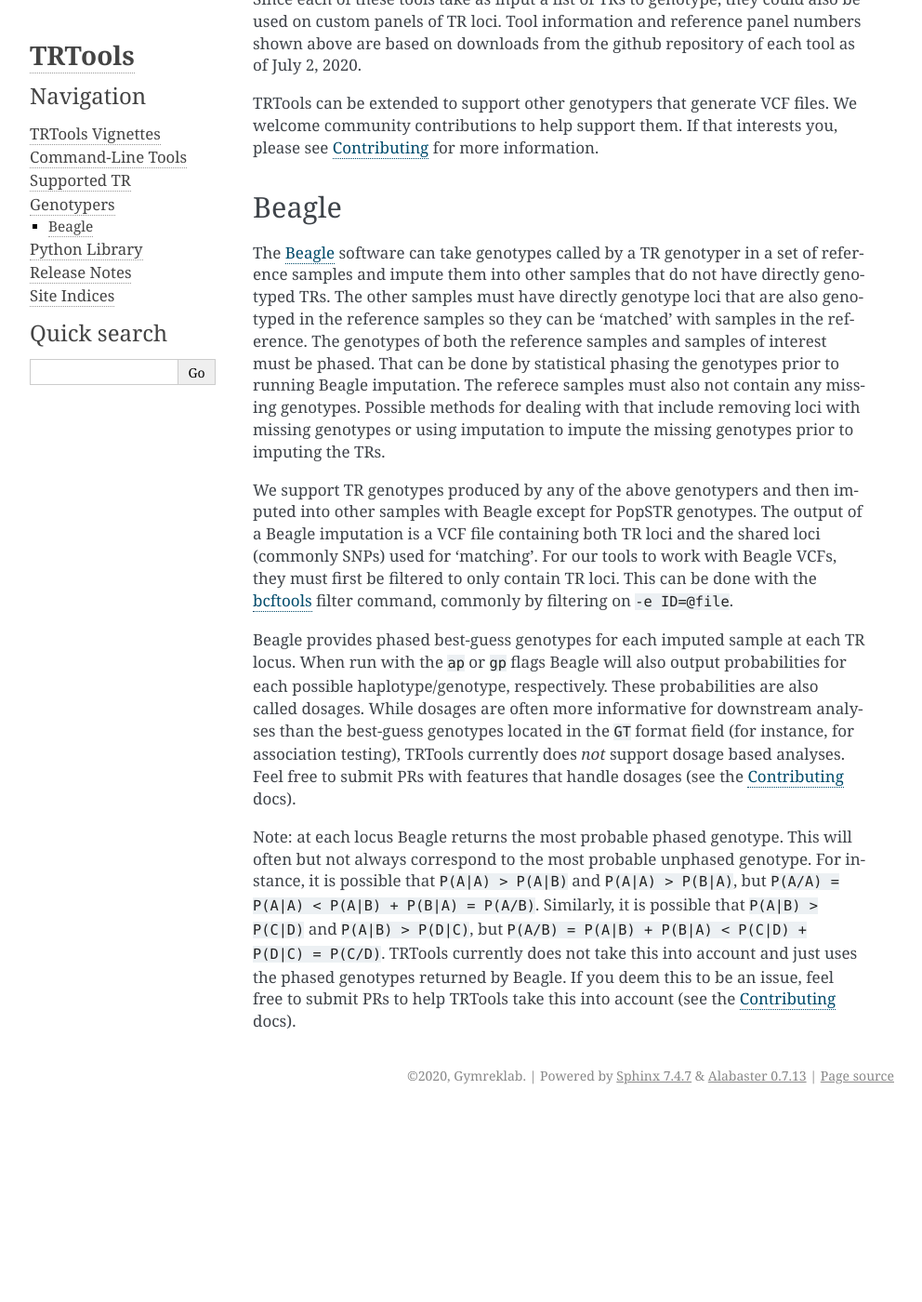
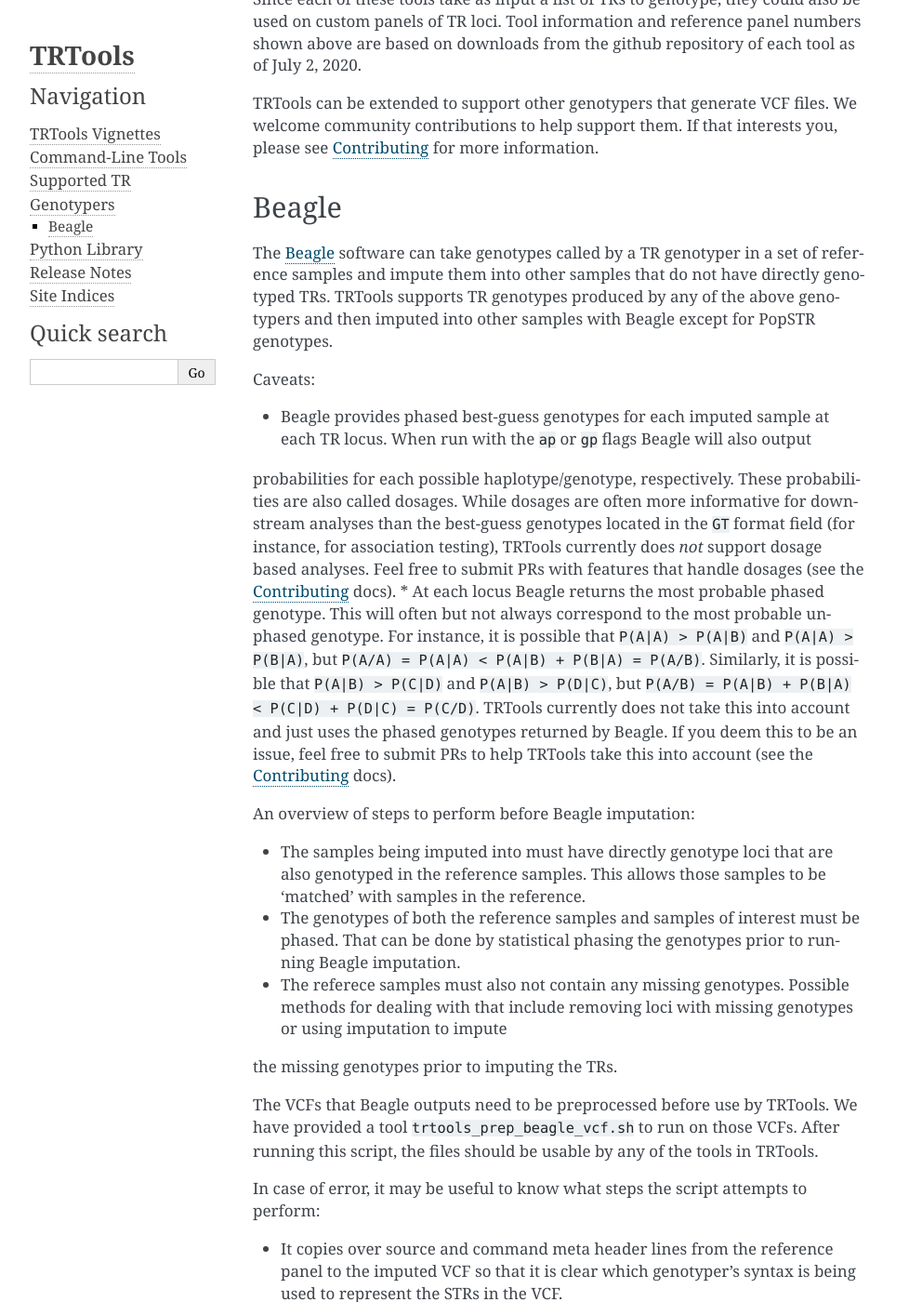
Before and after one commit to gymrek-lab/TRTools, a Sphinx documentation site: the page built from doc/CALLERS.rst, in a window 1280 px wide and 1400 px high, scrolled down 1489 px. Shown: the whole window at 93% size, without its empty margins (148-1140 px from the left). Built offline with Sphinx 7.4.7, drawn with Linux system fonts in a browser that asks for light colours; before the commit the page ends 2685 px from its top, so only the background shows below that; some of the changed text lies outside the part shown.

Commit message:
TRTools now can successfully work with Beagle files. This features is now also tested.

```diff
--- a/doc/CALLERS.rst
+++ b/doc/CALLERS.rst
@@ -79,26 +79,38 @@
 ------
 
 The Beagle_ software can take genotypes called by a TR genotyper in a set of reference samples and impute them into other samples that do not have directly genotyped TRs.
-The other samples must have directly genotype loci that are also genotyped in the reference samples so they can be 'matched' with samples in the reference.
-The genotypes of both the reference samples and samples of interest must be phased. That can be done by statistical phasing the genotypes prior to running Beagle imputation.
-The referece samples must also not contain any missing genotypes. Possible methods for dealing with that include removing loci with missing genotypes or using imputation to impute
-the missing genotypes prior to imputing the TRs.
+TRTools supports TR genotypes produced by any of the above genotypers and then imputed into other samples with Beagle except for PopSTR genotypes.
 
-We support TR genotypes produced by any of the above genotypers and then imputed into other samples with Beagle except for PopSTR genotypes.
-The output of a Beagle imputation is a VCF file containing both TR loci and the shared loci (commonly SNPs) used for 'matching'.
-For our tools to work with Beagle VCFs, they must first
-be filtered to only contain TR loci. This can be done with the bcftools_ filter command, commonly by filtering on :code:`-e ID=@file`.
+Caveats:
 
-Beagle provides phased best-guess genotypes for each imputed sample at each TR locus. When run with the :code:`ap` or :code:`gp` flags Beagle will also output
+* Beagle provides phased best-guess genotypes for each imputed sample at each TR locus. When run with the :code:`ap` or :code:`gp` flags Beagle will also output
 probabilities for each possible haplotype/genotype, respectively. These probabilities are also called dosages. While dosages are often more informative for downstream
 analyses than the best-guess genotypes located in the :code:`GT` format field (for instance, for association testing), TRTools currently does *not* support dosage
 based analyses. Feel free to submit PRs with features that handle dosages (see the :ref:`Contributing` docs).
-
-Note: at each locus Beagle returns the most probable phased genotype. This will often but not always correspond to the most probable unphased genotype. For instance,
+* At each locus Beagle returns the most probable phased genotype. This will often but not always correspond to the most probable unphased genotype. For instance,
 it is possible that :code:`P(A|A) > P(A|B)` and :code:`P(A|A) > P(B|A)`, but :code:`P(A/A) = P(A|A) < P(A|B) + P(B|A) = P(A/B)`. Similarly, it is possible that
 :code:`P(A|B) > P(C|D)` and :code:`P(A|B) > P(D|C)`, but :code:`P(A/B) = P(A|B) + P(B|A) < P(C|D) + P(D|C) = P(C/D)`. TRTools currently does not take this into
 account and just uses the phased genotypes returned by Beagle. If you deem this to be an issue, feel free to submit PRs to help TRTools take this into account
 (see the :ref:`Contributing` docs).
 
+An overview of steps to perform before Beagle imputation:
+
+* The samples being imputed into must have directly genotype loci that are also genotyped in the reference samples. This allows those samples to be 'matched' with samples in the reference.
+* The genotypes of both the reference samples and samples of interest must be phased. That can be done by statistical phasing the genotypes prior to running Beagle imputation.
+* The referece samples must also not contain any missing genotypes. Possible methods for dealing with that include removing loci with missing genotypes or using imputation to impute
+the missing genotypes prior to imputing the TRs.
+
+The VCFs that Beagle outputs need to be preprocessed before use by TRTools. We have provided a tool :code:`trtools_prep_beagle_vcf.sh` to run on those VCFs.
+After running this script, the files should be usable by any of the tools in TRTools.
+
+In case of error, it may be useful to know what steps the script attempts to perform:
+
+* It copies over source and command meta header lines from the reference panel to the imputed VCF so
+  that it is clear which genotyper's syntax is being used to represent the STRs in the VCF.
+* It copies over contig and ALT lines so the imputed VCF is sufficiently documented to work with.
+* It annotates each STR with the necessary INFO fields from the reference panel that Beagle dropped from the imputed VCF.
+* The imputed VCF contains both TR loci and the shared loci (commonly SNPs) that were used for the imputation.
+  This script removes the non-STR loci (identified as those loci not having STR-specific INFO fields).
+
 .. _Beagle: http://faculty.washington.edu/browning/beagle/beagle.html
 .. _bcftools: https://samtools.github.io/bcftools/bcftools.html
--- a/setup.py
+++ b/setup.py
@@ -40,7 +40,10 @@
       packages=find_packages(),
       include_package_data=True,
       license_file="LICENSE.txt",
-      scripts=["trtools/testsupport/test_trtools.sh"],
+      scripts=[
+          "trtools/testsupport/test_trtools.sh",
+          'scripts/trtools_prep_beagle_vcf.sh'
+      ],
       entry_points={
           'console_scripts': [
               'dumpSTR=trtools.dumpSTR:run',
```
Also changed, not shown: RELEASE_NOTES.rst (+13 -0 lines), trtools/dumpSTR/README.rst, 7 other files.
